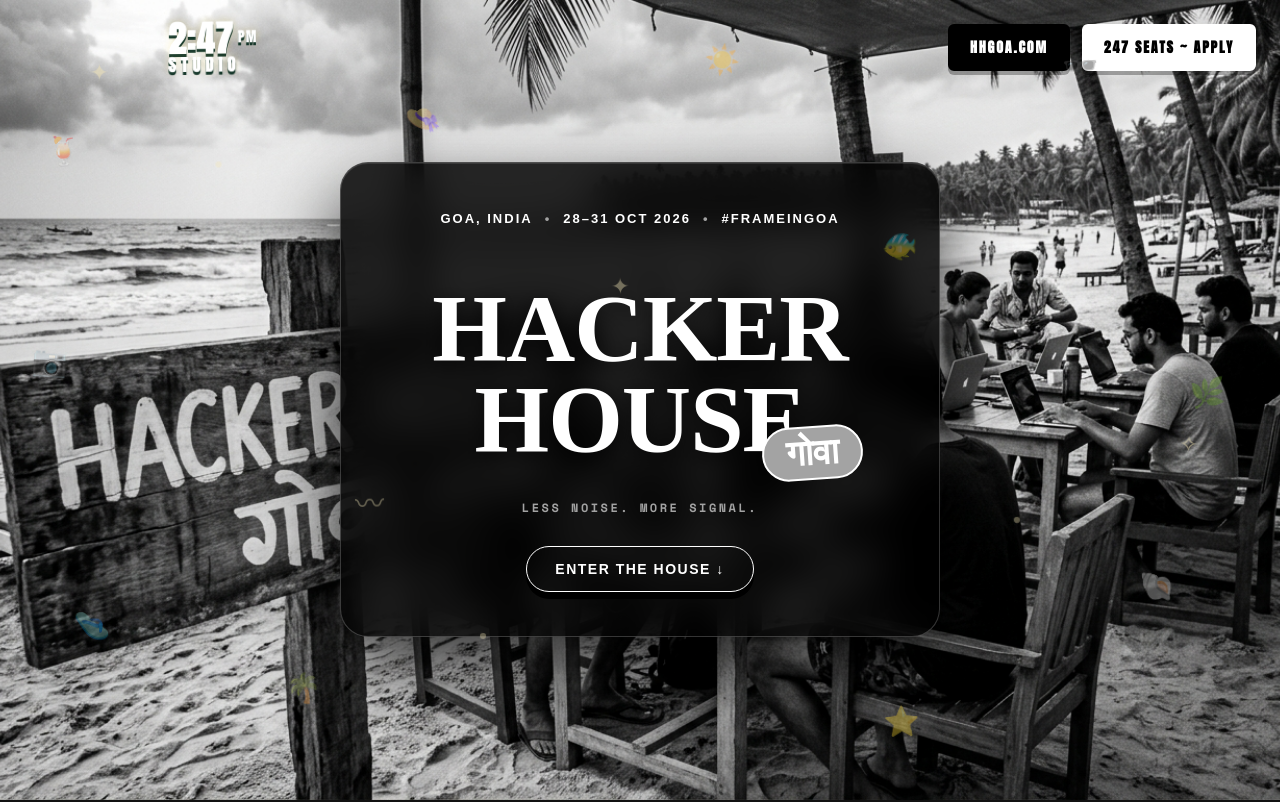
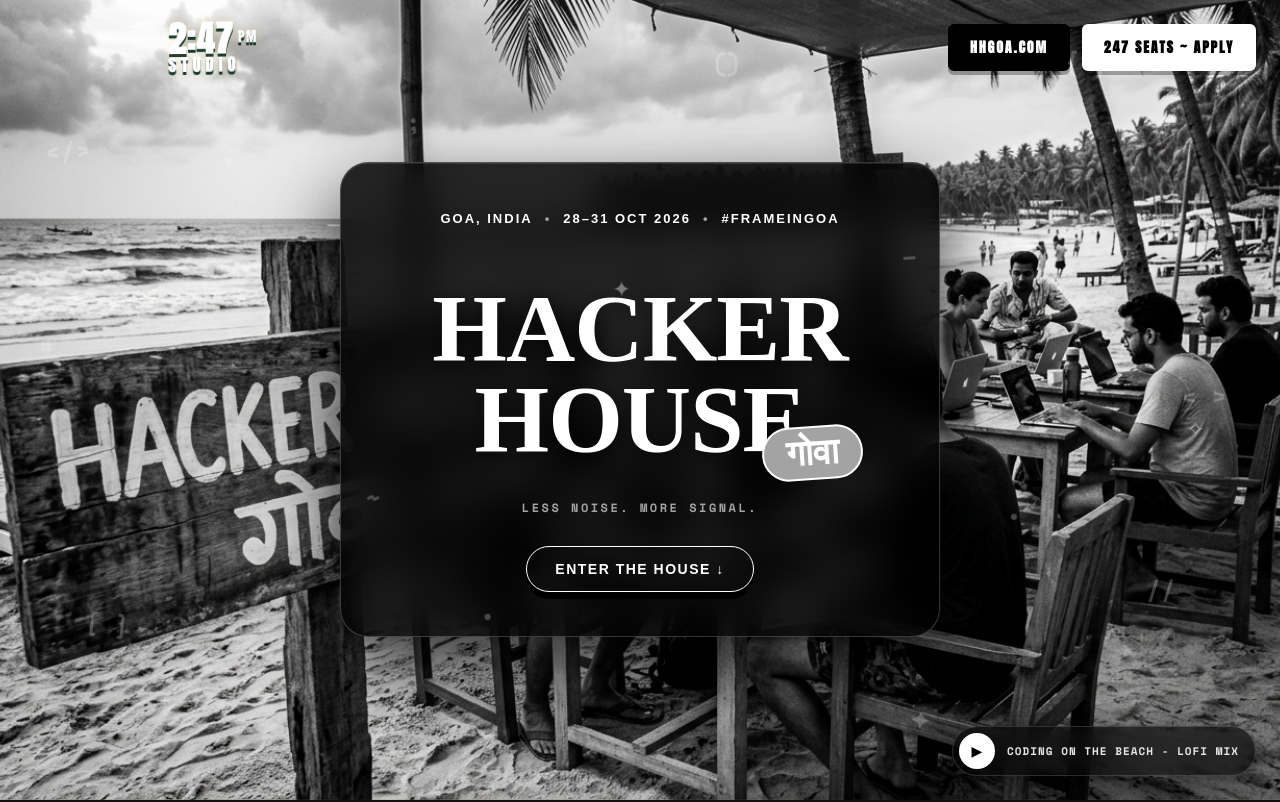
Before and after one commit to IFKabir/hh-goa-2026-frame, a website: page index.html in a window 1280 px wide. Shown: the top 802 px of the page. Drawn offline with nearby package versions, Linux system fonts and the light colour scheme; a web font is replaced by a local one.

Commit message:
Replace beach emojis with slow-drifting coding symbols

```diff
--- a/index.html
+++ b/index.html
@@ -29,18 +29,18 @@
         <span class="float-item float-star fi-star-3">✦</span>
         <span class="float-item float-dot fi-dot-3"></span>
         <!-- Goa / vacation themed -->
-        <span class="float-item float-icon fi-shades">🕶️</span>
-        <span class="float-item float-icon fi-cocktail">🍹</span>
-        <span class="float-item float-icon fi-flip">🩴</span>
-        <span class="float-item float-icon fi-shell">🐚</span>
-        <span class="float-item float-icon fi-camera">📷</span>
-        <span class="float-item float-icon fi-hat">👒</span>
-        <span class="float-item float-icon fi-star4">⭐</span>
-        <span class="float-item float-icon fi-leaf">🌿</span>
-        <span class="float-item float-icon fi-palm">🌴</span>
-        <span class="float-item float-icon fi-sun">☀️</span>
-        <span class="float-item float-icon fi-wave">〰</span>
-        <span class="float-item float-icon fi-fish">🐠</span>
+        <span class="float-item float-icon fi-shades">{ }</span>
+        <span class="float-item float-icon fi-cocktail">&lt;/&gt;</span>
+        <span class="float-item float-icon fi-flip">[ ]</span>
+        <span class="float-item float-icon fi-shell">//</span>
+        <span class="float-item float-icon fi-camera">#</span>
+        <span class="float-item float-icon fi-hat">;</span>
+        <span class="float-item float-icon fi-star4">✦</span>
+        <span class="float-item float-icon fi-leaf">&lt; &gt;</span>
+        <span class="float-item float-icon fi-palm">*</span>
+        <span class="float-item float-icon fi-sun">()</span>
+        <span class="float-item float-icon fi-wave">~</span>
+        <span class="float-item float-icon fi-fish">_</span>
     </div>
 
     <!-- FULL-SCREEN CYBER GOA BACKGROUND IMAGE -->
@@ -169,7 +169,39 @@
                     }, 350);
                 });
             });
+            const bgMusic = document.getElementById('bgMusic');
+            const musicToggleBtn = document.getElementById('musicToggleBtn');
+            if (bgMusic && musicToggleBtn) {
+                const playIcon = musicToggleBtn.querySelector('.music-play-icon');
+                const pauseIcon = musicToggleBtn.querySelector('.music-pause-icon');
+                musicToggleBtn.addEventListener('click', function() {
+                    if (bgMusic.paused) {
+                        bgMusic.play();
+                        playIcon.style.display = 'none';
+                        pauseIcon.style.display = 'inline';
+                    } else {
+                        bgMusic.pause();
+                        playIcon.style.display = 'inline';
+                        pauseIcon.style.display = 'none';
+                    }
+                });
+            }
         })();
     </script>
+
+    <!-- MUSIC PLAYER WIDGET -->
+    <div class="music-player" id="musicPlayer">
+        <button class="music-toggle" id="musicToggleBtn" aria-label="Play/Pause Music">
+            <span class="music-play-icon">▶</span>
+            <span class="music-pause-icon" style="display: none;">⏸</span>
+        </button>
+        <div class="music-info">
+            <span class="music-name">Coding on the Beach - Lofi Mix</span>
+        </div>
+        <!-- Royalty-free chill lofi track -->
+        <audio id="bgMusic" loop>
+            <source src="https://cdn.pixabay.com/download/audio/2022/05/27/audio_1808fbf7f5.mp3" type="audio/mpeg">
+        </audio>
+    </div>
 </body>
 </html>
--- a/style.css
+++ b/style.css
@@ -60,54 +60,54 @@ body {
     animation: floatDrift 10s ease-in-out infinite;
 }
 
-.float-star { font-size: 22px; }
-.float-icon { font-size: 28px; opacity: 0.55; }
+.float-star { font-size: 22px; color: rgba(255, 255, 255, 0.4); }
+.float-icon { font-size: 24px; opacity: 0.4; font-family: var(--font-mono); font-weight: 700; color: rgba(255, 255, 255, 0.6); }
 .float-dot {
     width: 6px;
     height: 6px;
-    background-color: rgba(245, 232, 184, 0.35);
+    background-color: rgba(255, 255, 255, 0.25);
     border-radius: 50%;
 }
 
 /* Sparkles — individual drift speeds */
-.fi-star-1 { top: 9%;  left: 7%;  color: rgba(245,232,184,0.5); animation: floatDrift  9s  2.0s ease-in-out infinite; }
-.fi-star-2 { top: 55%; right: 6%; color: rgba(245,232,184,0.5); animation: floatDrift  7s  0.5s ease-in-out infinite; }
-.fi-star-3 { top: 35%; left: 48%; color: rgba(245,232,184,0.4); animation: floatDriftB 11s 3.5s ease-in-out infinite; }
+.fi-star-1 { top: 9%;  left: 7%;  animation: floatDrift  18s  2.0s ease-in-out infinite; }
+.fi-star-2 { top: 55%; right: 6%; animation: floatDrift  14s  0.5s ease-in-out infinite; }
+.fi-star-3 { top: 35%; left: 48%; animation: floatDriftB 22s  3.5s ease-in-out infinite; }
 
 /* Dots */
-.fi-dot-1  { top: 22%; left: 17%; animation: floatDrift  10s 1.0s ease-in-out infinite; }
-.fi-dot-2  { top: 66%; right:20%; animation: floatDriftB  8s 2.5s ease-in-out infinite; }
-.fi-dot-3  { top: 80%; left: 38%; animation: floatDrift   6s 0.8s ease-in-out infinite; }
-
-/* Goa-themed icons — each has its own duration for organic look */
-.fi-shades  { top: 8%;  right: 14%; animation: floatDrift   9s  0.8s ease-in-out infinite; }
-.fi-cocktail{ top: 18%; left: 4%;   animation: floatDriftB 11s  2.2s ease-in-out infinite; }
-.fi-flip    { top: 78%; left: 6%;   animation: floatDrift   8s  1.8s ease-in-out infinite; }
-.fi-shell   { top: 72%; right: 8%;  animation: floatDriftB 12s  3.2s ease-in-out infinite; }
-.fi-camera  { top: 44%; left: 3%;   animation: floatDrift   7s  0.4s ease-in-out infinite; }
-.fi-hat     { top: 14%; left: 32%;  animation: floatDriftB 10s  2.8s ease-in-out infinite; }
-.fi-star4   { top: 90%; right: 28%; animation: floatDrift   9s  1.2s ease-in-out infinite; }
-.fi-leaf    { top: 48%; right: 4%;  animation: floatDriftB  8s  3.6s ease-in-out infinite; }
-.fi-palm    { top: 85%; left: 22%;  animation: floatDrift  13s  2.0s ease-in-out infinite; }
-.fi-sun     { top: 6%;  right: 42%; animation: floatDriftB  7s  4.2s ease-in-out infinite; }
-.fi-wave    { top: 62%; left: 28%;  animation: floatDrift  10s  1.0s ease-in-out infinite; }
-.fi-fish    { top: 30%; right: 28%; animation: floatDriftB  9s  2.6s ease-in-out infinite; }
+.fi-dot-1  { top: 22%; left: 17%; animation: floatDrift  20s 1.0s ease-in-out infinite; }
+.fi-dot-2  { top: 66%; right:20%; animation: floatDriftB 16s 2.5s ease-in-out infinite; }
+.fi-dot-3  { top: 80%; left: 38%; animation: floatDrift  12s 0.8s ease-in-out infinite; }
+
+/* Coding symbols */
+.fi-shades  { top: 8%;  right: 14%; animation: floatDrift   18s  0.8s ease-in-out infinite; }
+.fi-cocktail{ top: 18%; left: 4%;   animation: floatDriftB 22s  2.2s ease-in-out infinite; }
+.fi-flip    { top: 78%; left: 6%;   animation: floatDrift  16s  1.8s ease-in-out infinite; }
+.fi-shell   { top: 72%; right: 8%;  animation: floatDriftB 24s  3.2s ease-in-out infinite; }
+.fi-camera  { top: 44%; left: 3%;   animation: floatDrift  14s  0.4s ease-in-out infinite; }
+.fi-hat     { top: 14%; left: 32%;  animation: floatDriftB 20s  2.8s ease-in-out infinite; }
+.fi-star4   { top: 90%; right: 28%; animation: floatDrift  18s  1.2s ease-in-out infinite; }
+.fi-leaf    { top: 48%; right: 4%;  animation: floatDriftB 16s  3.6s ease-in-out infinite; }
+.fi-palm    { top: 85%; left: 22%;  animation: floatDrift  26s  2.0s ease-in-out infinite; }
+.fi-sun     { top: 6%;  right: 42%; animation: floatDriftB 14s  4.2s ease-in-out infinite; }
+.fi-wave    { top: 62%; left: 28%;  animation: floatDrift  20s  1.0s ease-in-out infinite; }
+.fi-fish    { top: 30%; right: 28%; animation: floatDriftB 18s  2.6s ease-in-out infinite; }
 
 /* Smooth 5-step drift — clockwise loop */
 @keyframes floatDrift {
     0%   { transform: translate(  0px,   0px) rotate(  0deg) scale(1);    }
-    20%  { transform: translate(  4px,  -9px) rotate(  3deg) scale(1.02); }
-    45%  { transform: translate( -3px, -15px) rotate( -2deg) scale(1.04); }
-    70%  { transform: translate( -6px,  -7px) rotate(  4deg) scale(1.02); }
+    20%  { transform: translate(  8px, -18px) rotate(  6deg) scale(1.02); }
+    45%  { transform: translate( -6px, -30px) rotate( -4deg) scale(1.04); }
+    70%  { transform: translate(-12px, -14px) rotate(  8deg) scale(1.02); }
     100% { transform: translate(  0px,   0px) rotate(  0deg) scale(1);    }
 }
 
 /* Counter-drift variant so icons don't sync */
 @keyframes floatDriftB {
     0%   { transform: translate(  0px,   0px) rotate(  0deg) scale(1);    }
-    25%  { transform: translate( -5px, -10px) rotate( -3deg) scale(1.03); }
-    50%  { transform: translate(  2px, -18px) rotate(  2deg) scale(1.05); }
-    75%  { transform: translate(  5px,  -8px) rotate( -4deg) scale(1.02); }
+    25%  { transform: translate(-10px, -20px) rotate( -6deg) scale(1.03); }
+    50%  { transform: translate(  4px, -36px) rotate(  4deg) scale(1.05); }
+    75%  { transform: translate( 10px, -16px) rotate( -8deg) scale(1.02); }
     100% { transform: translate(  0px,   0px) rotate(  0deg) scale(1);    }
 }
 
```
Also changed, not shown: builder.html (+47 -12 lines).
